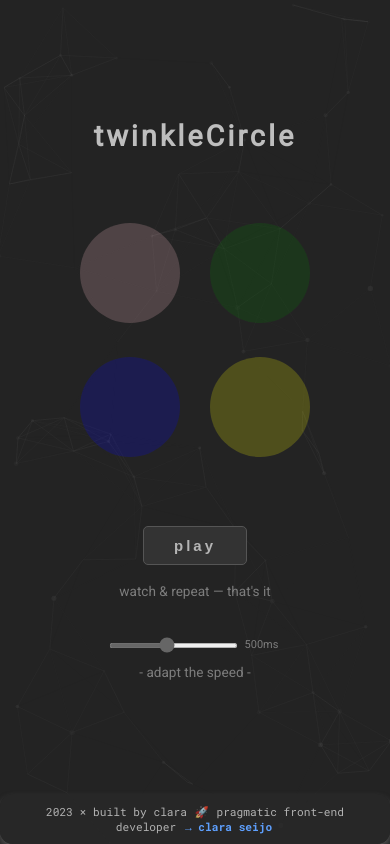
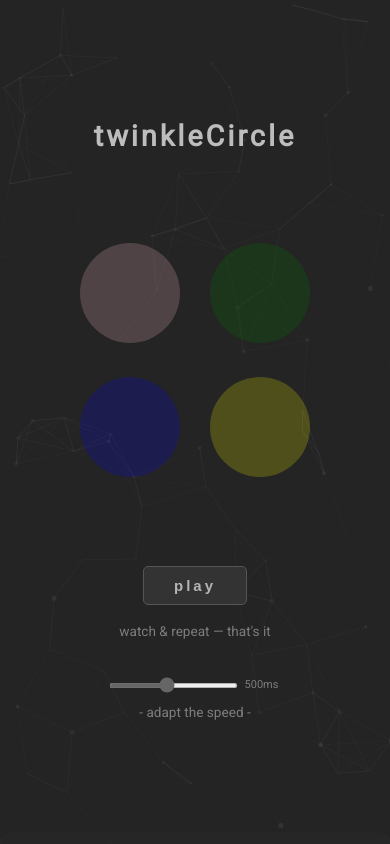
Before and after one commit to clasei/twinkle-circle, a React (Create React App) app: page / in a window 390 px wide. Built offline with nearby package versions, Linux system fonts and the light colour scheme.

Commit message:
background + container styles improved for better UX

```diff
--- a/src/App.css
+++ b/src/App.css
@@ -24,7 +24,7 @@
   z-index: -2;
   width: 100%;
   height: 100vh;
-  position: absolute;
+  position: fixed;
   overflow: hidden;
   margin: 0;
   top: 0;
--- a/src/assets/particles.js
+++ b/src/assets/particles.js
@@ -12,11 +12,11 @@
       },
       "shape": {
         "type": "circle",
-        "opacity": 0.3,
+        "opacity": 0.4,
         "color": "#4D4D4D"
       },
       "opacity": {
-        "value": 0.3,
+        "value": 0.4,
         "random": true
       },
       "size": {
@@ -25,7 +25,7 @@
       },
       "line_linked": {
         "enable": true,
-        "opacity": 0.3,
+        "opacity": 0.4,
         "color": "#4D4D4D"
       },
       "move": {
--- a/src/components/CircleContainer/CircleContainer.css
+++ b/src/components/CircleContainer/CircleContainer.css
@@ -3,6 +3,7 @@
     flex-wrap: wrap;
     justify-content: center;
     align-items: center;
+    margin: 50px 10px;
     padding: 15px;
     gap: 0px;
 }
@@ -10,7 +11,7 @@
 @media only screen and (max-width: 768px) {
 
     .container {
-        margin: 10px;
+        margin: 30px 5px;
         padding: 5px;
         align-items: flex-start;
     }
```
